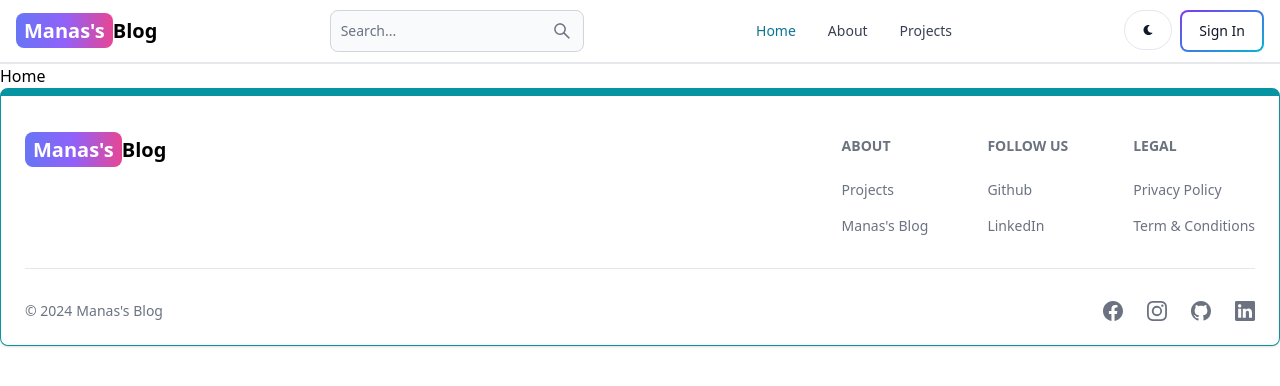
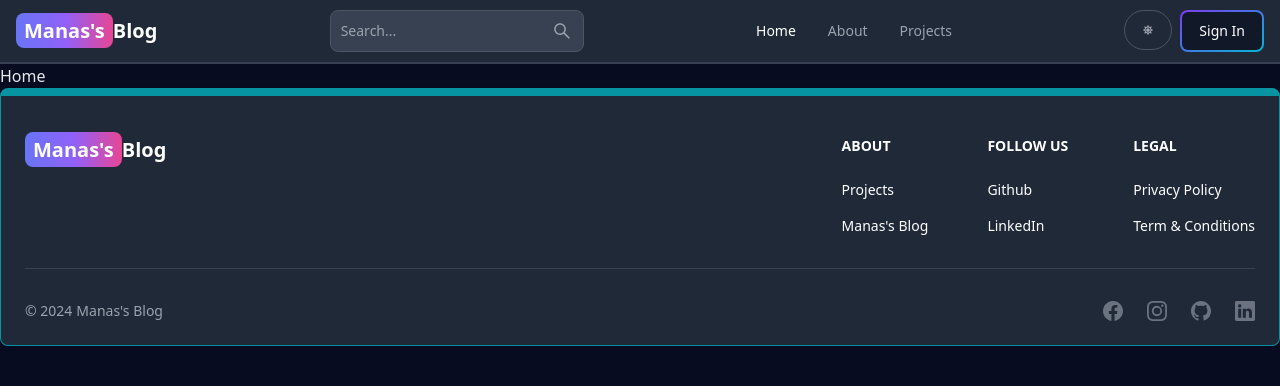
Before and after one commit to Manasroy7/MERN_Blog, a React (Vite) app in the folder client/: page / in a window 1280 px wide. Shown: the top 386 px of the page. Built offline with nearby package versions, Linux system fonts and the light colour scheme; no server answers.

Commit message:
complete dark mode functionalty

```diff
--- a/client/src/components/Header.jsx
+++ b/client/src/components/Header.jsx
@@ -2,12 +2,16 @@
 import { Navbar, TextInput, Button, Dropdown, Avatar } from 'flowbite-react'
 import { Link, useLocation } from 'react-router-dom'  //when click on link that not need to be refresh
 import {AiOutlineSearch} from 'react-icons/ai'
-import {FaMoon} from 'react-icons/fa';
-import { useSelector } from 'react-redux';
+import {FaMoon, FaSun} from 'react-icons/fa';
+import { useSelector, useDispatch } from 'react-redux';
+import {toggleTheme} from '../redux/theme/themeSlice'
 
 export default function Header() {
   const path = useLocation().pathname;
+  const dispatch = useDispatch();   //for theme
   const { currentUser } = useSelector(state => state.user)
+  const { theme } = useSelector(state => state.theme)
+
   return (
     <Navbar className='border-b-2'>
         <Link to='/' className='self-center whitespace-nowrap text-sm sm:text-xl font-semibold dark:text-white'>
@@ -26,8 +30,12 @@
           <AiOutlineSearch/>
         </Button>
         <div className="flex gap-2 md:order-2">
-          <Button className='w-12 h-10 hidden sm:inline' color='gray' pill>
-            <FaMoon />
+          <Button className='w-12 h-10 hidden sm:inline' color='gray' pill onClick={()=> dispatch(toggleTheme())}>
+            {
+              theme === 'dark' ?
+              <FaSun /> :
+              <FaMoon/>
+            }
           </Button>
           {
             currentUser ? (
--- /dev/null
+++ b/client/src/components/ThemeProvider.jsx
@@ -0,0 +1,13 @@
+import React from 'react'
+import {useSelector} from 'react-redux';
+
+export default function ThemeProvider({children}) {
+    const {theme} = useSelector((state) => state.theme)
+  return (
+    <div className={theme}>
+        <div className='bg-white text-gray-700 dark:text-gray-200 dark:bg-[rgb(7,12,33)] min-h-screen'>
+        {children}
+        </div>
+    </div>
+  )
+}
--- a/client/src/main.jsx
+++ b/client/src/main.jsx
@@ -5,12 +5,15 @@
 import {store, persistor} from './redux/store.js';
 import { Provider } from 'react-redux';
 import { PersistGate } from 'redux-persist/integration/react';
+import ThemeProvider from './components/ThemeProvider.jsx';
 
 ReactDOM.createRoot(document.getElementById('root')).render(
   // use persist to store the data of the user, using redux tollkit
   <PersistGate persistor={persistor}>
     <Provider store={store}>
-      <App />
+      <ThemeProvider>
+        <App />
+      </ThemeProvider>
     </Provider>
   </PersistGate>
 )
--- a/client/src/redux/store.js
+++ b/client/src/redux/store.js
@@ -1,11 +1,12 @@
 import { configureStore, combineReducers } from '@reduxjs/toolkit';
 import userReducer from './user/userSlice.js';
-import { persistReducer } from 'redux-persist';
+import themeReducer from './theme/themeSlice.js'
+import { persistReducer, persistStore } from 'redux-persist';
 import storage from 'redux-persist/lib/storage';
-import { persistStore } from 'redux-persist';
 
 const rootReducer = combineReducers({
   user: userReducer,
+  theme: themeReducer,
 });
 
 const persistConfg = {
--- /dev/null
+++ b/client/src/redux/theme/themeSlice.js
@@ -0,0 +1,19 @@
+import {createSlice} from '@reduxjs/toolkit';
+
+const initialState = {
+    theme: 'dark',
+};
+
+const themeSlice = createSlice({
+    name: 'theme',
+    initialState,
+    reducers: {
+        toggleTheme: (state) => {
+            state.theme = state.theme === 'dark' ? 'light' : 'dark'
+        }
+    }
+});
+
+export const {toggleTheme} = themeSlice.actions;
+
+export default themeSlice.reducer;
```
